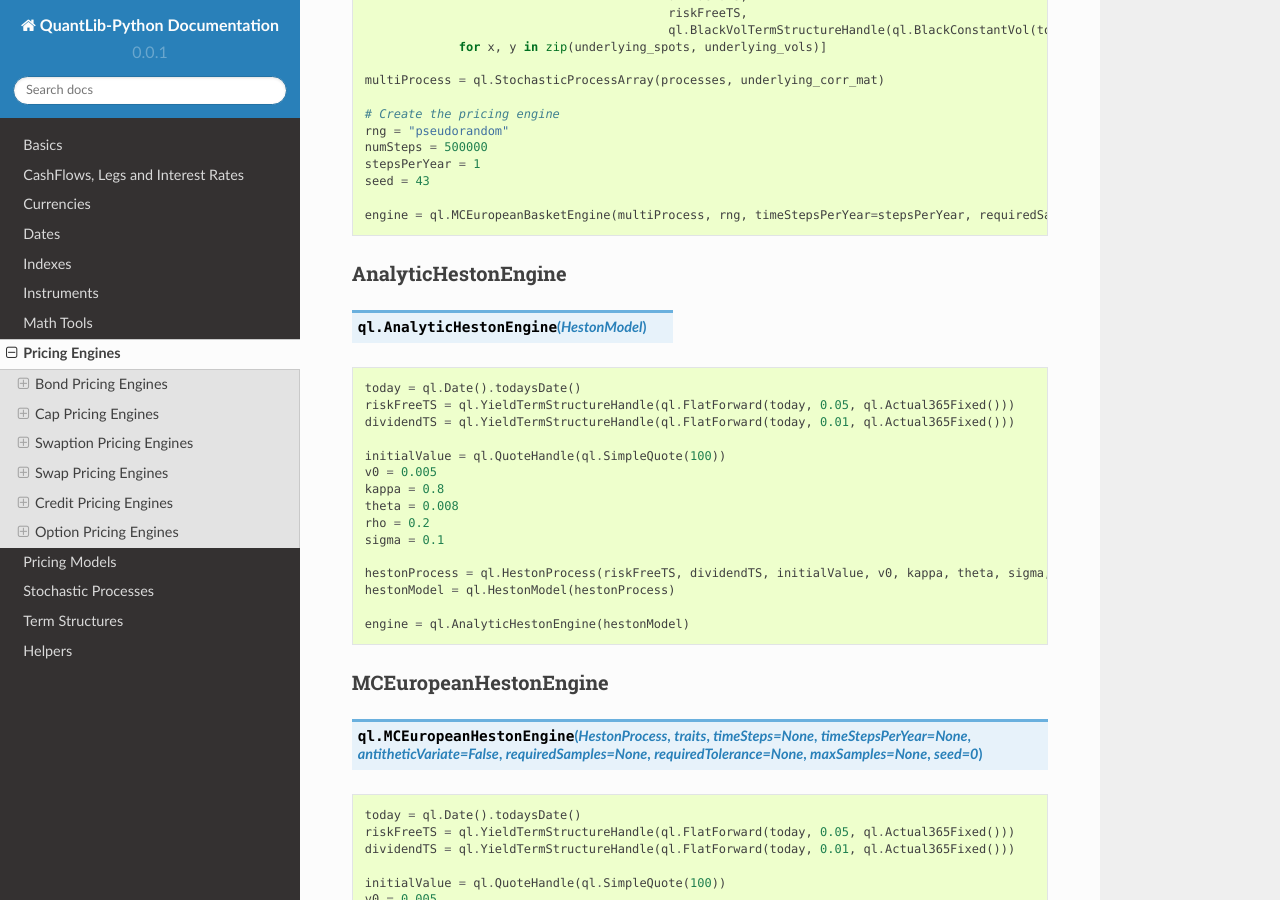
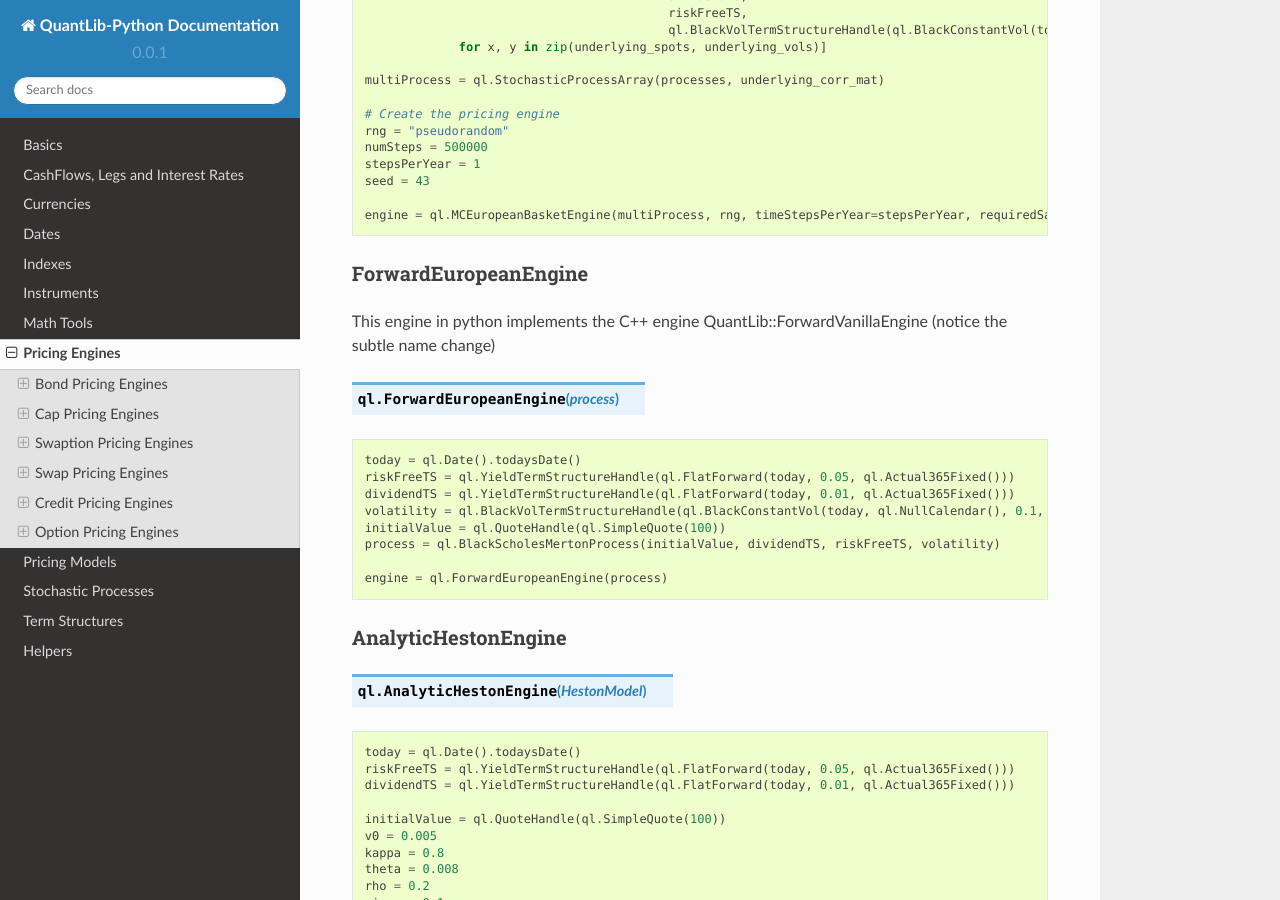
Before and after one commit to nhaga/QuantLib-Python-Docs, a Sphinx documentation site: the page built from docs/pricing_engines.rst, in a window 1280 px wide and 900 px high, scrolled down 9621 px. Built offline with Sphinx 7.4.7 and the Read the Docs theme 2.0.0, drawn with Linux system fonts in a browser that asks for light colours; formulas are drawn with MathJax 3.

Commit message:
Documentation for a forward-start vanilla instrument and pricing engine
ForwardVanillaOption instrument, and (confusingly named) ForwardEuropeanEngine which implement's QuantLib::ForwardVanillaEngine in python

```diff
--- a/docs/pricing_engines.rst
+++ b/docs/pricing_engines.rst
@@ -537,6 +537,25 @@
   engine = ql.MCEuropeanBasketEngine(multiProcess, rng, timeStepsPerYear=stepsPerYear, requiredSamples=numSteps, seed=seed)
 
 
+ForwardEuropeanEngine
+*********************
+
+This engine in python implements the C++ engine QuantLib::ForwardVanillaEngine (notice the subtle name change)
+
+.. function:: ql.ForwardEuropeanEngine(process)
+
+.. code-block:: python
+
+    today = ql.Date().todaysDate()
+    riskFreeTS = ql.YieldTermStructureHandle(ql.FlatForward(today, 0.05, ql.Actual365Fixed()))
+    dividendTS = ql.YieldTermStructureHandle(ql.FlatForward(today, 0.01, ql.Actual365Fixed()))
+    volatility = ql.BlackVolTermStructureHandle(ql.BlackConstantVol(today, ql.NullCalendar(), 0.1, ql.Actual365Fixed()))
+    initialValue = ql.QuoteHandle(ql.SimpleQuote(100))
+    process = ql.BlackScholesMertonProcess(initialValue, dividendTS, riskFreeTS, volatility)
+
+    engine = ql.ForwardEuropeanEngine(process)
+
+
 AnalyticHestonEngine
 ********************
 
```
Also changed, not shown: docs/instruments/options.rst (+15 -0 lines).
